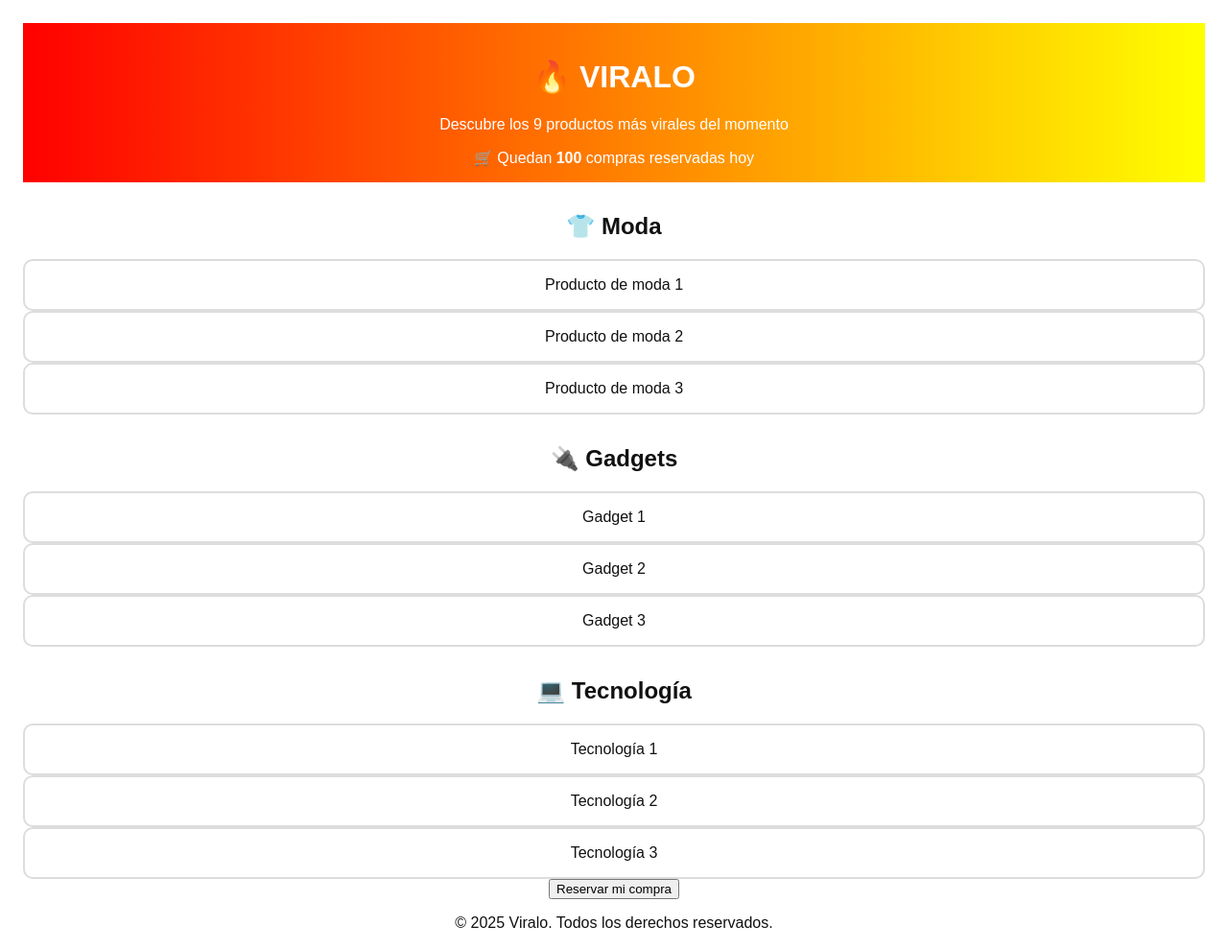
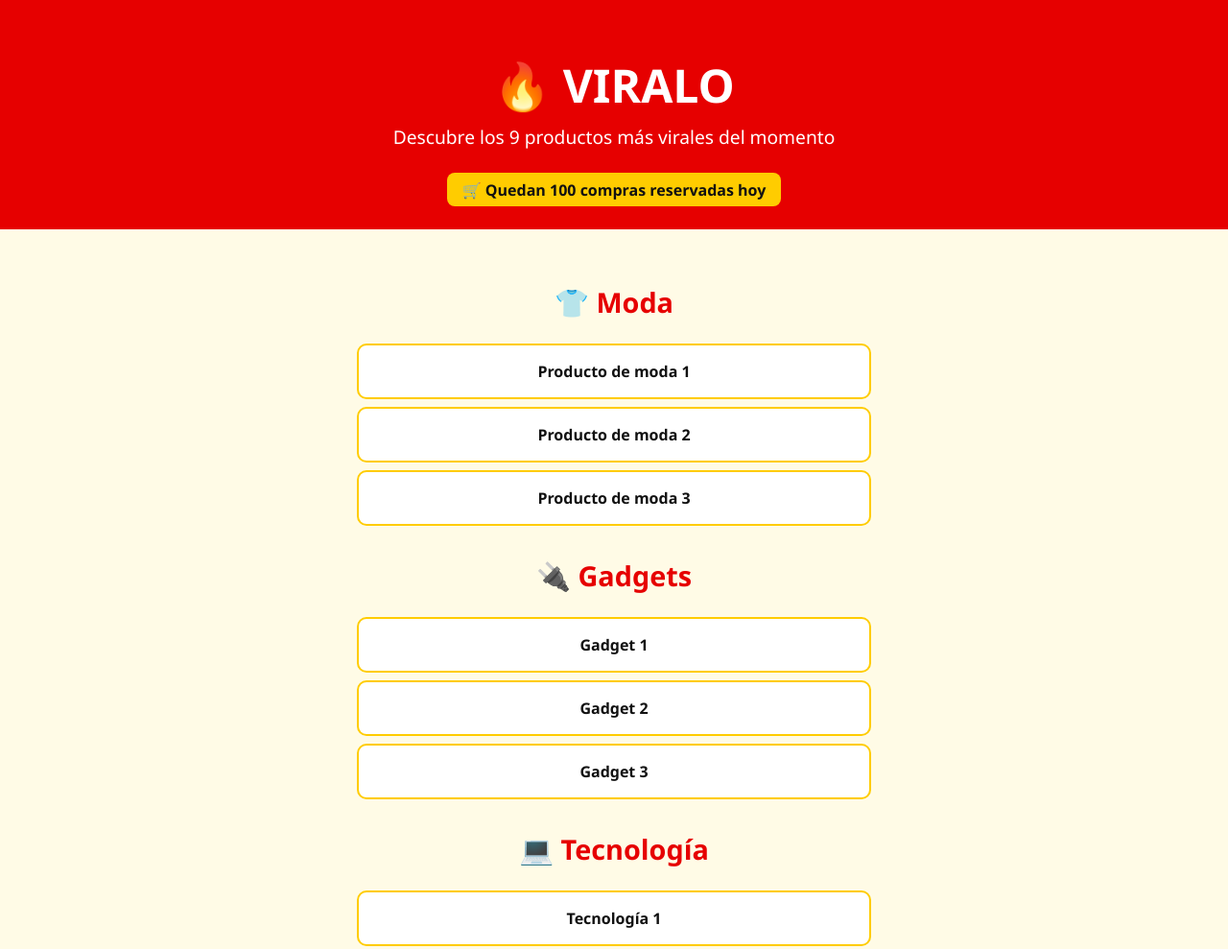
Before and after one commit to Viralo15/viralo, a plain HTML site: page index.html in a window 1280 px wide. Shown: the top 989 px of the page at 96% size. Drawn offline with Linux system fonts and the light colour scheme; files that its build step writes are made by us from their sources; files whose address does not match are found by name.

Commit message:
Update style.css

```diff
--- a/css/style.css
+++ b/css/style.css
@@ -1,31 +1,85 @@
 
 body {
-    font-family: Arial, sans-serif;
-    background: #fff;
-    color: #111;
-    text-align: center;
-    padding: 1em;
+  margin: 0;
+  font-family: 'Segoe UI', sans-serif;
+  background-color: #fffbe6;
+  color: #111;
+  text-align: center;
 }
+
 header {
-    background: linear-gradient(to right, red, yellow);
-    padding: 1em;
-    color: white;
+  background-color: #e60000;
+  color: white;
+  padding: 1.5rem;
 }
-#temporizador {
-    margin: 20px 0;
-    font-size: 1.5em;
+
+header h1 {
+  font-size: 3rem;
+  margin-bottom: 0.5rem;
 }
+
+header p {
+  font-size: 1.2rem;
+  margin: 0.5rem 0;
+}
+
+.reserva-info {
+  background: #ffcc00;
+  color: #111;
+  display: inline-block;
+  padding: 0.4rem 1rem;
+  border-radius: 8px;
+  font-weight: bold;
+  margin-top: 1rem;
+}
+
+main {
+  padding: 2rem;
+}
+
 .categoria {
-    margin-top: 2em;
+  margin-bottom: 2rem;
 }
-.productos {
-    display: grid;
-    grid-template-columns: repeat(auto-fit, minmax(200px, 1fr));
-    gap: 1em;
-    padding: 1em;
+
+.categoria h2 {
+  font-size: 1.8rem;
+  color: #e60000;
 }
+
 .producto {
-    border: 2px solid #ddd;
-    border-radius: 10px;
-    padding: 1em;
+  background: white;
+  margin: 0.5rem auto;
+  padding: 1rem;
+  max-width: 500px;
+  border: 2px solid #ffcc00;
+  border-radius: 10px;
+  font-weight: bold;
 }
+
+button {
+  background-color: #e60000;
+  color: white;
+  border: none;
+  padding: 0.8rem 2rem;
+  font-size: 1.1rem;
+  border-radius: 5px;
+  cursor: pointer;
+  margin-top: 1.5rem;
+}
+
+button:hover {
+  background-color: #cc0000;
+}
+
+#mensaje-reserva {
+  margin-top: 1rem;
+  font-weight: bold;
+  color: #007700;
+}
+
+footer {
+  background-color: #e60000;
+  color: white;
+  padding: 1rem;
+  margin-top: 2rem;
+}
```
